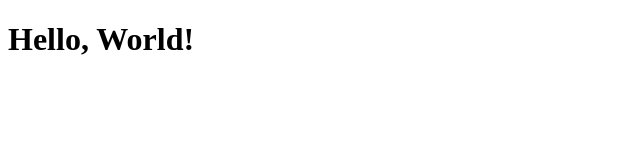
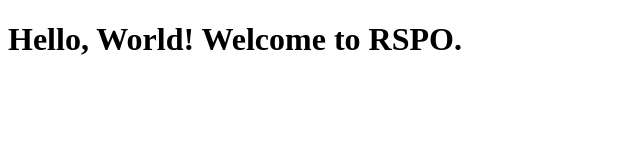
Before and after one commit to rsporny/cardano-spo-preview, a plain HTML site: page index.html in a window 1280 px wide. Shown: the whole page, without its empty margins (0-640 px from the left). Drawn offline with Linux system fonts and the light colour scheme.

Commit message:
chore: trigger deployment

```diff
--- a/index.html
+++ b/index.html
@@ -6,6 +6,6 @@
     <title>RSPO</title>
 </head>
 <body>
-    <h1>Hello, World!</h1>
+    <h1>Hello, World! Welcome to RSPO.</h1>
 </body>
 </html>
```
